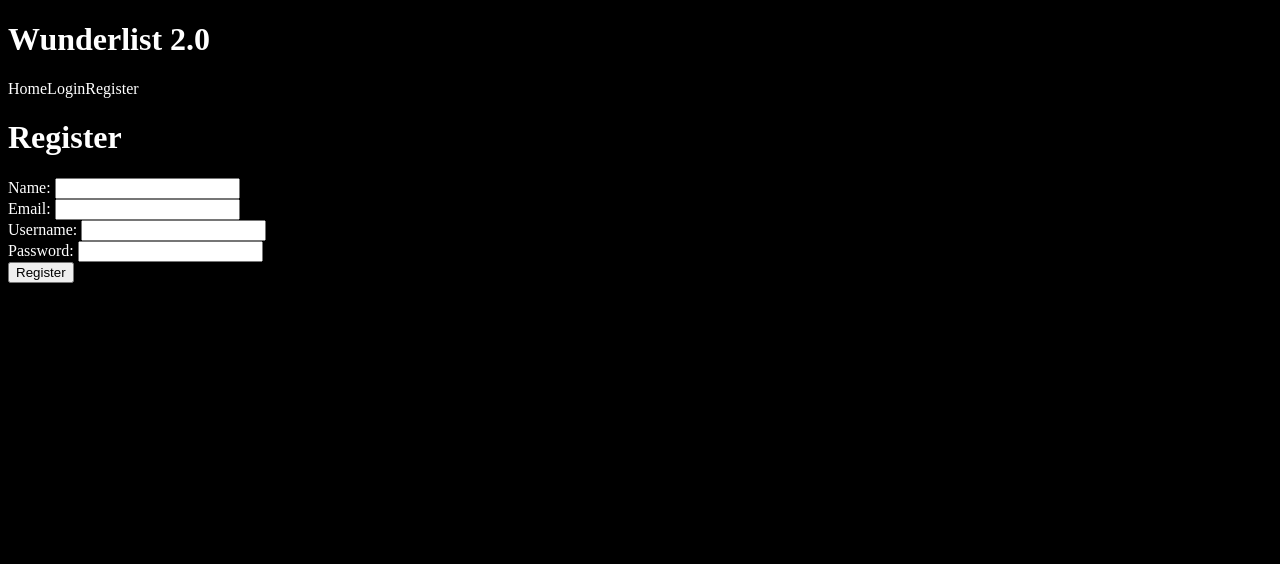
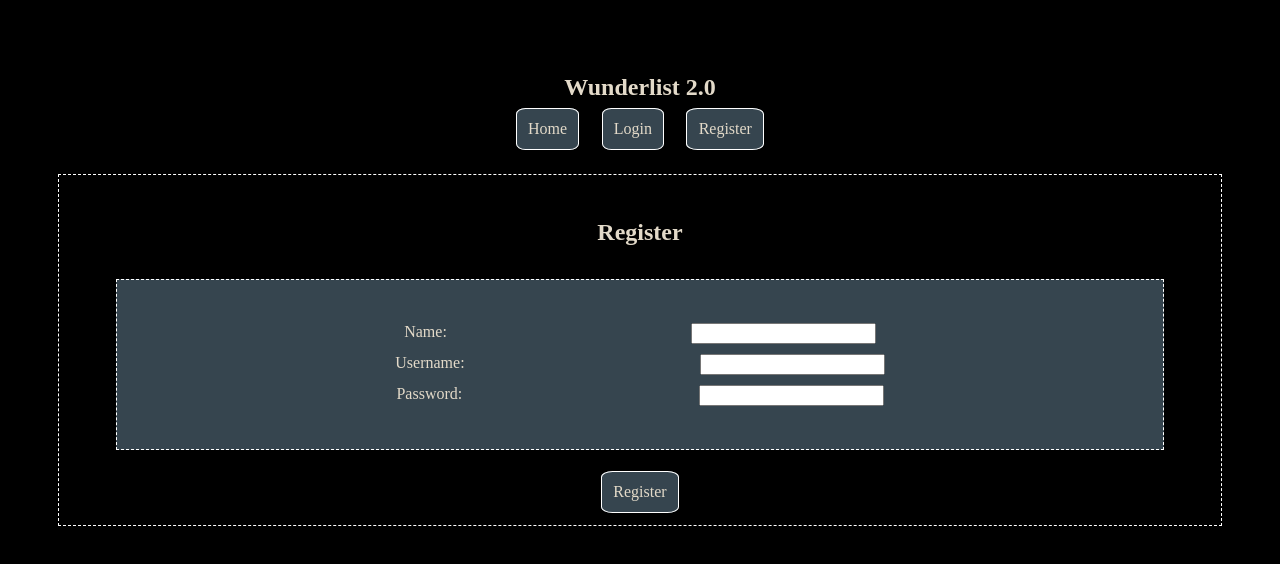
Before and after one commit to shawnpatel96/front-end-1, a React (Create React App) app in the folder my-app/: page /register in a window 1280 px wide. Shown: the top 564 px of the page. Built offline with nearby package versions, Linux system fonts and the light colour scheme.

Commit message:
basic stylikng

```diff
--- a/my-app/src/App.css
+++ b/my-app/src/App.css
@@ -1,4 +1,8 @@
 body{
   background: black;
-  color: white;
 }
+
+
+/* test {
+  justify-content: space-evenly;
+} */
--- a/my-app/src/App.js
+++ b/my-app/src/App.js
@@ -8,23 +8,31 @@ import Navigation from './components/Navigations';
 import Login from './components/Login';
 import Register from './components/Register';
 import Home from './components/Home';
+import ToDoList from './components/ToDoList';
 
 //styled components
 const AppStyle = styled.div`
+  margin: 2%;
+  padding: 1%;
+  text-align: center;
+  color: #e3dac9;
 
-`
+  `
 
 
 function App() {
   return (
     <AppStyle>
       <header className="App-header">
-        <h1>Wunderlist 2.0</h1>
+        {/* <h1>Wunderlist 2.0</h1> */}
         <Navigation/>
         <Route exact path='/'><Home/></Route>
         <Route path='/login'><Login/></Route>
         <Route path='/register'><Register/></Route>
       </header>
+      <div>
+        <Route path='/todo'><ToDoList/></Route>
+      </div>
     </AppStyle>
   );
 }
--- a/my-app/src/components/Home.js
+++ b/my-app/src/components/Home.js
@@ -1,20 +1,43 @@
 import React from 'react';
 import {Link} from 'react-router-dom';
+import styled from 'styled-components';
+
+//styled components
+const HomeStyle = styled.section`
+    margin: 1%;
+    padding: 2%;
+    border: 1px dashed white;
+`
+const Words = styled.p`
+    border: 1px dashed white;
+    padding: 3%;
+    margin: 3%;
+    background: #36454F;
+    color: #e3dac9;
+`
+const Button = styled.span`
+    border: 1px solid white;
+    margin: 1%;
+    padding: 1%;
+    border-radius: 15%;
+    background: #36454F;
+    color: #e3dac9;
+`
 
 const Home = () => {
     return(
-        <div>
+        <HomeStyle>
             <h1>Welcome to Wunderlist 2.0</h1>
             <h3>The newest To-Do App</h3>
-            <p>Pinterest woke cillum, truffaut fam stumptown fanny pack. Art party everyday carry edison bulb officia. Incididunt eu VHS ut selvage. Bespoke literally lo-fi actually aesthetic pop-up single-origin coffee yuccie. Raclette hammock aliquip, et 3 wolf moon mumblecore snackwave banjo. Tempor farm-to-table yuccie fanny pack proident. Anim church-key eu af, vice nostrud aliquip next level quinoa.</p>
-            <p>Aliquip hella butcher minim ut duis celiac et single-origin coffee. Vape pour-over hexagon, edison bulb officia hell of laborum roof party readymade ut drinking vinegar veniam vexillologist flannel magna. Raw denim austin flexitarian lo-fi sartorial mlkshk vexillologist tousled organic officia craft beer kombucha voluptate post-ironic. Pinterest truffaut seitan, woke schlitz pariatur hell of vape echo park. Normcore dolore freegan, plaid street art offal butcher.</p>
-            <span>
-                <Link to='/login' style={{ textDecoration: 'none', color: 'white' }}>Login</Link>
-            </span>
-            <span>
-                <Link to='/register' style={{ textDecoration: 'none', color: 'white' }}>Sign Up</Link>
-            </span>
-        </div>
+            <Words>Pinterest woke cillum, truffaut fam stumptown fanny pack. Art party everyday carry edison bulb officia. Incididunt eu VHS ut selvage. Bespoke literally lo-fi actually aesthetic pop-up single-origin coffee yuccie. Raclette hammock aliquip, et 3 wolf moon mumblecore snackwave banjo. Tempor farm-to-table yuccie fanny pack proident. Anim church-key eu af, vice nostrud aliquip next level quinoa.</Words>
+            <Words>Aliquip hella butcher minim ut duis celiac et single-origin coffee. Vape pour-over hexagon, edison bulb officia hell of laborum roof party readymade ut drinking vinegar veniam vexillologist flannel magna. Raw denim austin flexitarian lo-fi sartorial mlkshk vexillologist tousled organic officia craft beer kombucha voluptate post-ironic. Pinterest truffaut seitan, woke schlitz pariatur hell of vape echo park. Normcore dolore freegan, plaid street art offal butcher.</Words>
+            <Button>
+                <Link to='/login' style={{ textDecoration: 'none', color: '#e3dac9', }}>Login</Link>
+            </Button>
+            <Button>
+                <Link to='/register' style={{ textDecoration: 'none', color: '#e3dac9' }}>Sign Up</Link>
+            </Button>
+        </HomeStyle>
     )
 }
 
--- a/my-app/src/components/Login.js
+++ b/my-app/src/components/Login.js
@@ -1,4 +1,31 @@
 import React, {useState} from 'react';
+import {Link} from 'react-router-dom';
+import styled from 'styled-components';
+
+//styled components
+const LoginStyle = styled.section`
+    margin: 1%;
+    padding: 2%;
+    border: 1px dashed white;
+`
+const Form = styled.p`
+    border: 1px dashed white;
+    padding: 3%;
+    margin: 3%;
+    background: #36454F;
+    color: #e3dac9;
+`
+const Field = styled.span`
+    margin: 1%;
+`
+const Button = styled.span`
+    border: 1px solid white;
+    margin: 3%;
+    padding: 0.5%;
+    border-radius: 15%;
+    background: #36454F;
+    color: #e3dac9;
+`
 
 const Login = () => {
 
@@ -15,32 +42,40 @@ const Login = () => {
     };
 
     return(
-        <div>
+        <LoginStyle>
             <h1>Login</h1>
+
             <form onSubmit={submitForm}>
+                <Form>
+                    <Field>
                         <label htmlFor='username'>Username: </label>
                         <input
                             id='username'
                             type='username'
                             name='username'
-                    required={true}
                             onChange={handleChanges}
                             value={login.username}
                         />
-                <br/>
+                    </Field>
+
+                    <Field>
                         <label htmlFor='password'>Password: </label>
                         <input
                             id='password'
                             type='password'
                             name='password'
-                    required={true}
                             onChange={handleChanges}
                             value={login.password}
                         />
+                    </Field>
+
+                    </Form>
                 <br/>
-                <button type='submit'>Login</button>
+                <Button>
+                    <Link to='/todo' style={{ textDecoration: 'none', color: '#e3dac9' }}>Login</Link>
+                </Button>
             </form>
-        </div>
+        </LoginStyle>
     )
 }
 
--- a/my-app/src/components/Navigations.js
+++ b/my-app/src/components/Navigations.js
@@ -1,14 +1,36 @@
 import React from 'react';
 import {Link} from 'react-router-dom';
+import styled from 'styled-components';
+
+//styled components
+const Nav = styled.div`
+    margin: 3%;
+
+`
+const Button = styled.span`
+    border: 1px solid white;
+    margin: 1%;
+    padding: 1%;
+    border-radius: 15%;
+    background: #36454F;
+    color: #e3dac9;
+`
 
 const Navigation = () => {
     // console.log('navigation running')
     return (
-        <div>
-            <Link to='/' style={{ textDecoration: 'none', color: 'white' }}>Home</Link>
-            <Link to='/login' style={{ textDecoration: 'none', color: 'white' }}>Login</Link>
-            <Link to='/register' style={{ textDecoration: 'none', color: 'white' }}>Register</Link>
-        </div>
+        <Nav>
+            <h2>Wunderlist 2.0</h2>
+            <Button>
+                <Link to='/' style={{ textDecoration: 'none', color: '#e3dac9' }}>Home</Link>
+            </Button>
+            <Button>
+                <Link to='/login' style={{ textDecoration: 'none', color: '#e3dac9' }}>Login</Link>
+            </Button>
+            <Button>
+                <Link to='/register' style={{ textDecoration: 'none', color: '#e3dac9' }}>Register</Link>
+            </Button>
+        </Nav>
     )
 }
 export default Navigation;
--- a/my-app/src/components/Register.js
+++ b/my-app/src/components/Register.js
@@ -1,8 +1,38 @@
 import React, {useState} from 'react';
+import {Link} from 'react-router-dom';
+import styled from 'styled-components';
+
+//styled components
+const RegStyle = styled.section`
+    margin: 1%;
+    padding: 2%;
+    border: 1px dashed white;
+`
+const Form = styled.p`
+    border: 1px dashed white;
+    padding: 3%;
+    margin: 3%;
+    background: #36454F;
+    color: #e3dac9;
+
+`
+const Field = styled.span`
+    margin: 1%;
+    display: flex;
+    justify-content: space-evenly;
+`
+const Button = styled.span`
+    border: 1px solid white;
+    margin: 3%;
+    padding: 1%;
+    border-radius: 15%;
+    background: #36454F;
+    color: #e3dac9;
+`
 
 export const Register = () => {
 
-    const [register, setRegister] = useState({name:'', email:'', username:'', password:''});
+    const [register, setRegister] = useState({name:'', username:'', password:''});
 
     const handleChanges = (e) => {
         setRegister({...register, [e.target.name]: e.target.value})
@@ -10,57 +40,59 @@ export const Register = () => {
 
     const submitForm = (e) => {
         e.preventDefault();
-        setRegister({name:'', email:'', username:'', password:''});
-        console.log('Name:', register.name, 'Email:', register.email, 'Username:', register.username, 'Password:', register.password)
+        setRegister({name:'',username:'', password:''});
+        console.log('Name:', register.name,'Username:', register.username, 'Password:', register.password)
     };
 
     return(
-        <div>
+        <RegStyle>
             <h1>Register</h1>
+            <Form>
                 <form onSubmit={submitForm}>
+                    <Field>
                         <label htmlFor='name'>Name: </label>
                         <input
                             id='name'
                             type='text'
                             name='name'
-                    required={true}
                             onChange={handleChanges}
                             value={register.name}
                         />
-                <br/>
-                <label htmlFor='email'>Email: </label>
-                <input
-                    id='email'
-                    type='email'
-                    name='email'
-                    required={true}
-                    onChange={handleChanges}
-                    value={register.email}
-                />
-                <br/>
+                    </Field>
+
+                    {/* <br/> */}
+
+                    <Field>
                         <label htmlFor='username'>Username: </label>
                         <input
                             id='username'
                             type='username'
                             name='username'
-                    required={true}
                             onChange={handleChanges}
                             value={register.username}
                         />
-                <br/>
+                    </Field>
+
+                    {/* <br/> */}
+
+                    <Field>
                         <label htmlFor='password'>Password: </label>
                         <input
                             id='password'
                             type='password'
                             name='password'
-                    required={true}
                             onChange={handleChanges}
                             value={register.password}
                         />
-                <br/>
-                <button type='submit'>Register</button>
+                    </Field>
+
+                    {/* <br/> */}
                 </form>
-        </div>
+            </Form>
+            <Button>
+                <Link to='/todo' style={{ textDecoration: 'none', color: '#e3dac9' }}>Register</Link>
+            </Button>
+        </RegStyle>
     )
 }
 
--- /dev/null
+++ b/my-app/src/components/ToDoList.js
@@ -0,0 +1,10 @@
+import React from 'react';
+import {Link} from 'react-router-dom';
+
+const ToDoList = () => {
+    return(
+        <h1>ToDo List</h1>
+    )
+}
+
+export default ToDoList;
```
Lines whose indentation alone changed are shown as unchanged.
